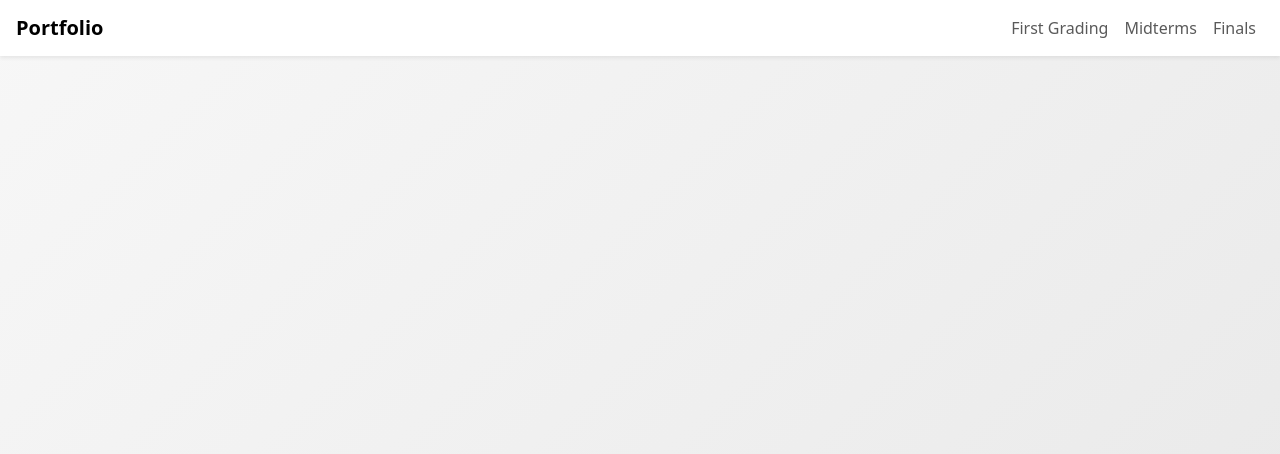
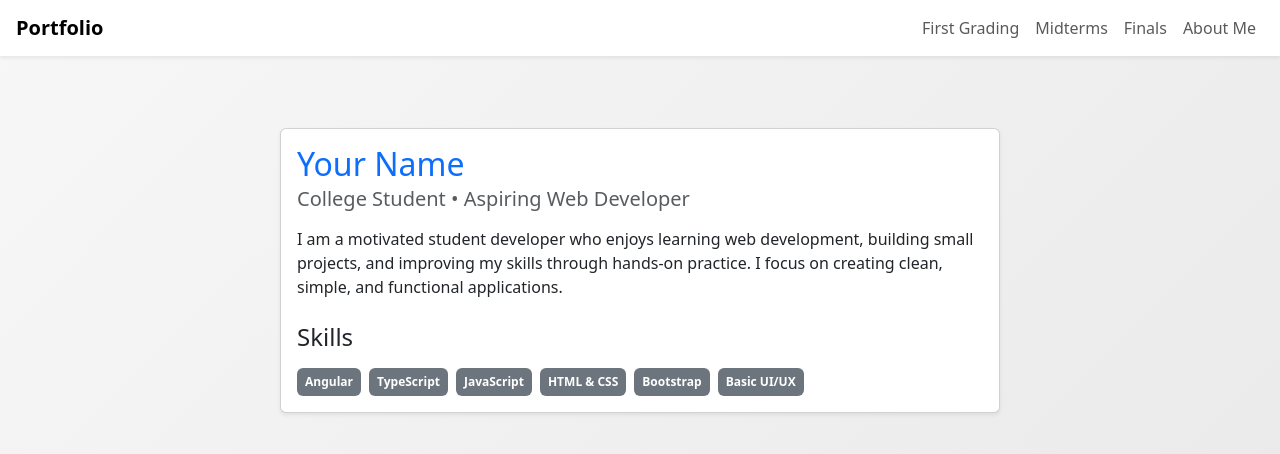
Before and after one commit to chroma-ken/final-portfolio-appdev, an Angular app: page /about in a window 1280 px wide. Before the commit this address led to /. Shown: the top 454 px of the page. Built offline with nearby package versions, Linux system fonts and the light colour scheme.

Commit message:
add new component about me

```diff
--- /dev/null
+++ b/src/app/about/about.html
@@ -0,0 +1,32 @@
+<div class="container py-5">
+  <div class="row justify-content-center">
+    <div class="col-md-8">
+
+      <div class="card shadow-sm">
+        <div class="card-body">
+
+          <h2 class="text-primary mb-1">{{ name }}</h2>
+          <h5 class="text-muted mb-3">{{ role }}</h5>
+
+          <p class="mb-4">
+            {{ description }}
+          </p>
+
+          <h4 class="mb-3">Skills</h4>
+
+          <div class="d-flex flex-wrap gap-2">
+            <span
+              *ngFor="let skill of skills"
+              class="badge bg-secondary p-2"
+            >
+              {{ skill }}
+            </span>
+          </div>
+
+        </div>
+      </div>
+
+    </div>
+  </div>
+<router-outlet/>
+</div>
--- /dev/null
+++ b/src/app/about/about.ts
@@ -0,0 +1,32 @@
+import { CommonModule } from '@angular/common';
+import { Component } from '@angular/core';
+import { FormsModule } from '@angular/forms';
+import { RouterOutlet } from '@angular/router';
+
+@Component({
+  selector: 'app-about',
+  standalone: true,
+  imports: [RouterOutlet, FormsModule, CommonModule],
+  templateUrl: './about.html',
+  styleUrl: './about.css',
+})
+export class About {
+   name: string = 'Your Name';
+  role: string = 'College Student • Aspiring Web Developer';
+
+  description: string = `
+    I am a motivated student developer who enjoys learning web development,
+    building small projects, and improving my skills through hands-on practice.
+    I focus on creating clean, simple, and functional applications.
+  `;
+
+  skills: string[] = [
+    'Angular',
+    'TypeScript',
+    'JavaScript',
+    'HTML & CSS',
+    'Bootstrap',
+    'Basic UI/UX'
+  ];
+
+}
--- a/src/app/app.html
+++ b/src/app/app.html
@@ -24,6 +24,10 @@
           <a class="nav-link" routerLink="finals">Finals</a>
         </li>
 
+         <li class="nav-item">
+          <a class="nav-link" routerLink="about">About Me</a>
+        </li>
+
       </ul>
     </div>
   </nav>
--- a/src/app/app.routes.ts
+++ b/src/app/app.routes.ts
@@ -2,12 +2,12 @@ import { Routes } from '@angular/router';
 import { FirstGrading } from './first-grading/first-grading';
 import { Midterm } from './midterm/midterm';
 import { Finals } from './finals/finals';
-import { Homepage } from './homepage/homepage';
+import { About } from './about/about';
 
 export const routes: Routes = [
-    {path: '', redirectTo: 'homepage', pathMatch: 'full'},
+    {path: '', redirectTo: 'first-grading', pathMatch: 'full'},
     {path: 'first-grading', component: FirstGrading},
     {path: 'midterms', component:Midterm},
     {path: 'finals', component:Finals},
-    {path: 'homepage', component:Homepage}
+    {path: 'about', component:About}
 ];
```
Also changed, not shown: src/app/homepage/homepage.ts (deleted, +0 -11 lines), src/app/about/about.css (added), src/app/homepage/homepage.html (deleted), 1 other file (tests, documents, lock files or other folders).
